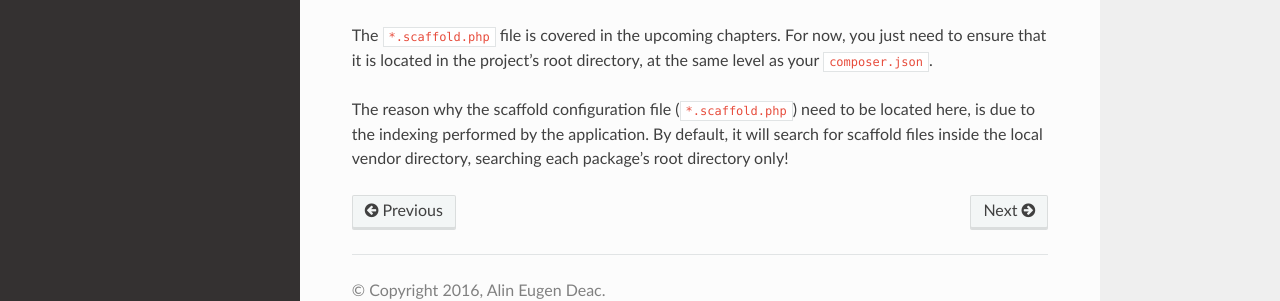
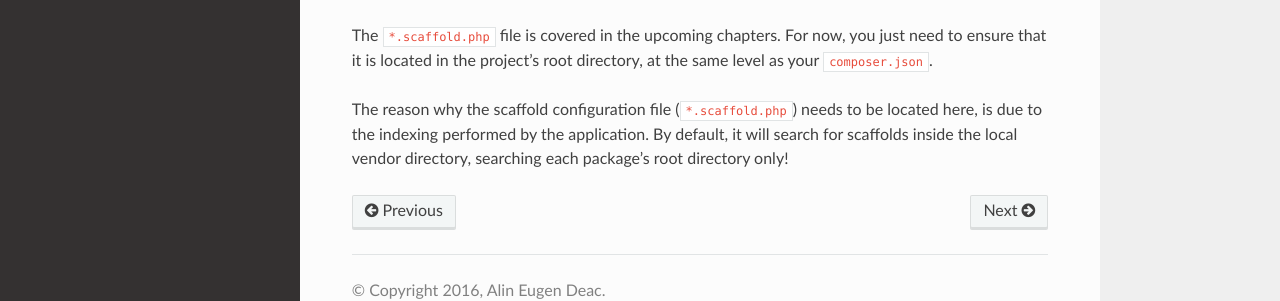
Before and after one commit to aedart/scaffold, a Sphinx documentation site: the page built from docs/source/create_scaffolds/location.rst, in a window 1280 px wide and 1226 px high. Shown: the part 866-1167 px from the top of the window. Built offline with Sphinx 7.4.7 and the Read the Docs theme 2.0.0, drawn with Linux system fonts in a browser that asks for light colours.

Commit message:
Fix typo

```diff
--- a/docs/source/create_scaffolds/location.rst
+++ b/docs/source/create_scaffolds/location.rst
@@ -41,6 +41,6 @@ Location of *.scaffold.php
 The :code:`*.scaffold.php` file is covered in the upcoming chapters. For now, you just need to ensure that it is located
 in the project's root directory, at the same level as your :code:`composer.json`.
 
-The reason why the scaffold configuration file (:code:`*.scaffold.php`) need to be located here, is due to the indexing
-performed by the application. By default, it will search for scaffold files inside the local vendor directory, searching
+The reason why the scaffold configuration file (:code:`*.scaffold.php`) needs to be located here, is due to the indexing
+performed by the application. By default, it will search for scaffolds inside the local vendor directory, searching
 each package's root directory only!
```
